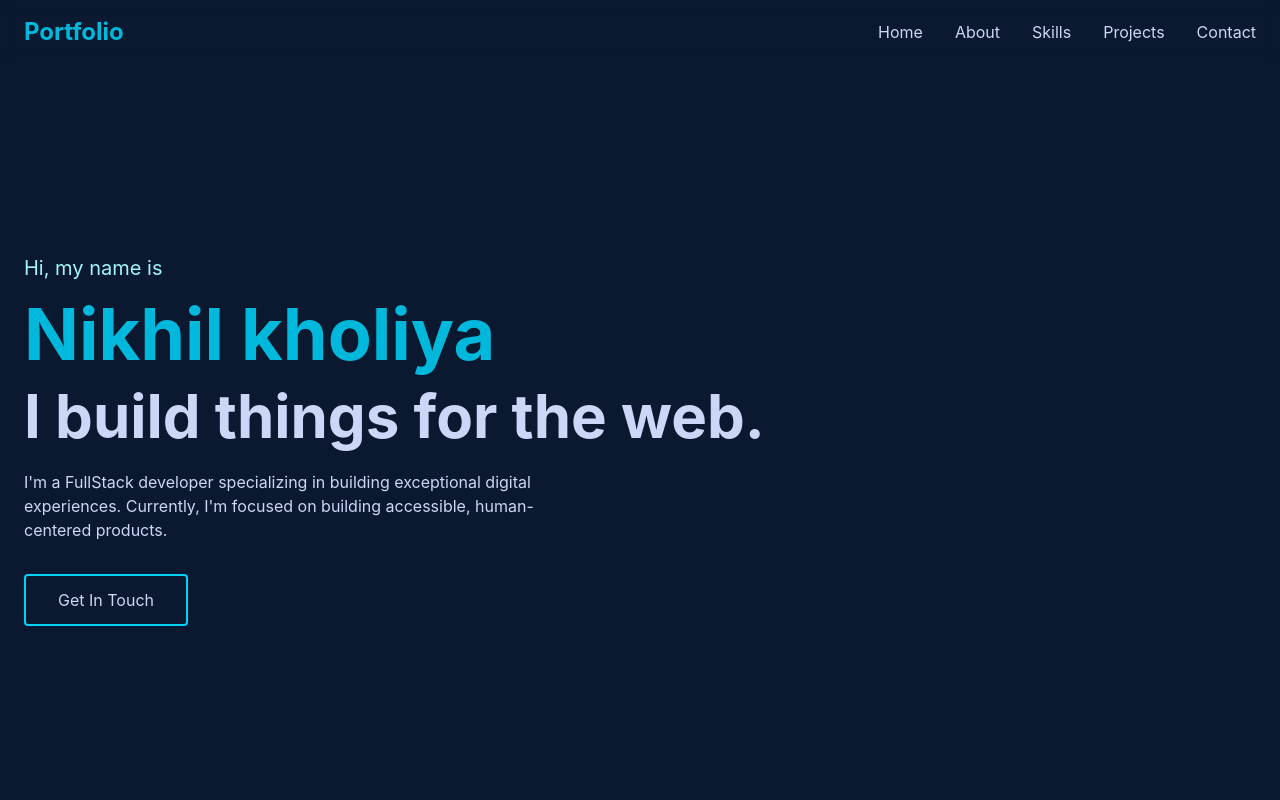
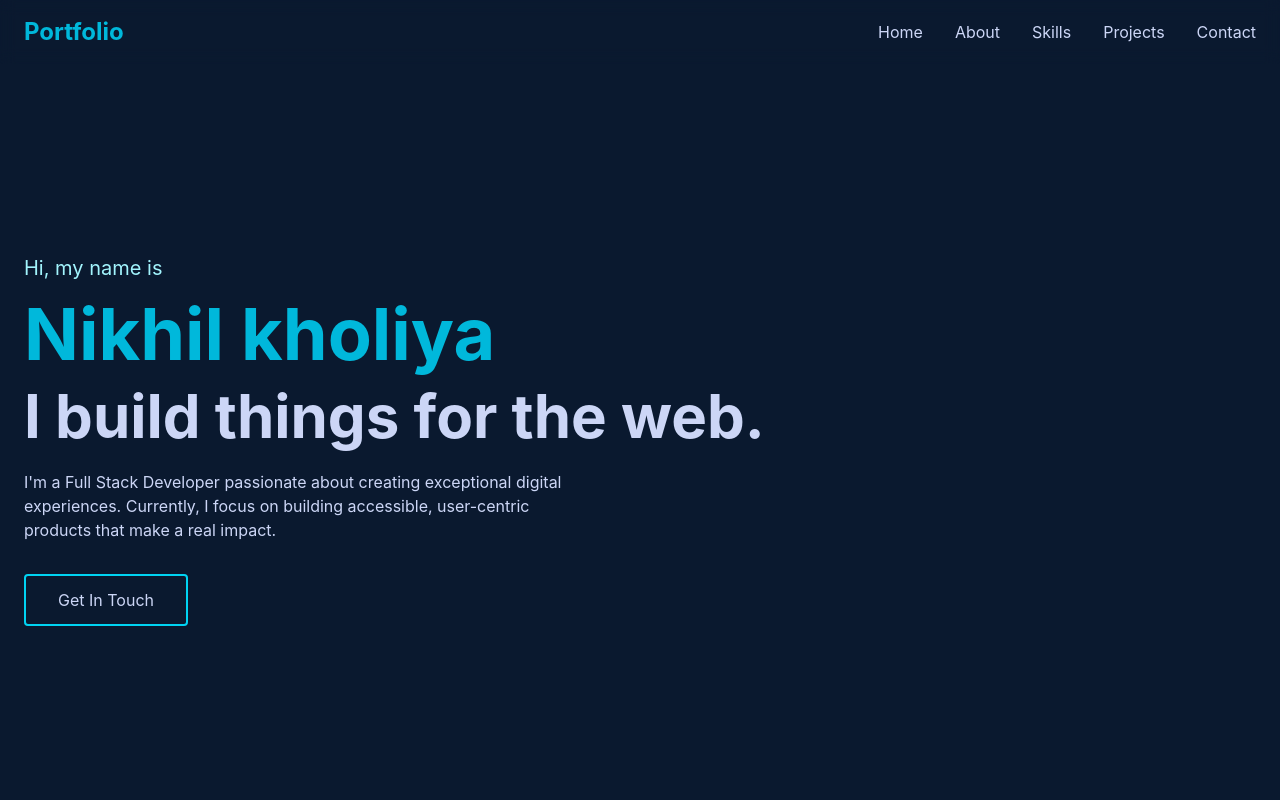
Before and after one commit to nikhildev-webapp/portfolio, a React (Vite) app: page / in a window 1280 px wide. Shown: the top 800 px of the page. Built offline with nearby package versions, Linux system fonts and the light colour scheme.

Commit message:
Update App.jsx

```diff
--- a/src/App.jsx
+++ b/src/App.jsx
@@ -116,8 +116,7 @@ function App() {
               I build things for the web.
             </h2>
             <p className="text-secondary max-w-xl mb-8">
-              I'm a FullStack developer specializing in building exceptional digital experiences.
-              Currently, I'm focused on building accessible, human-centered products.
+             I'm a Full Stack Developer passionate about creating exceptional digital experiences. Currently, I focus on building accessible, user-centric products that make a real impact.
             </p>
             <a
               href="#contact"
```
